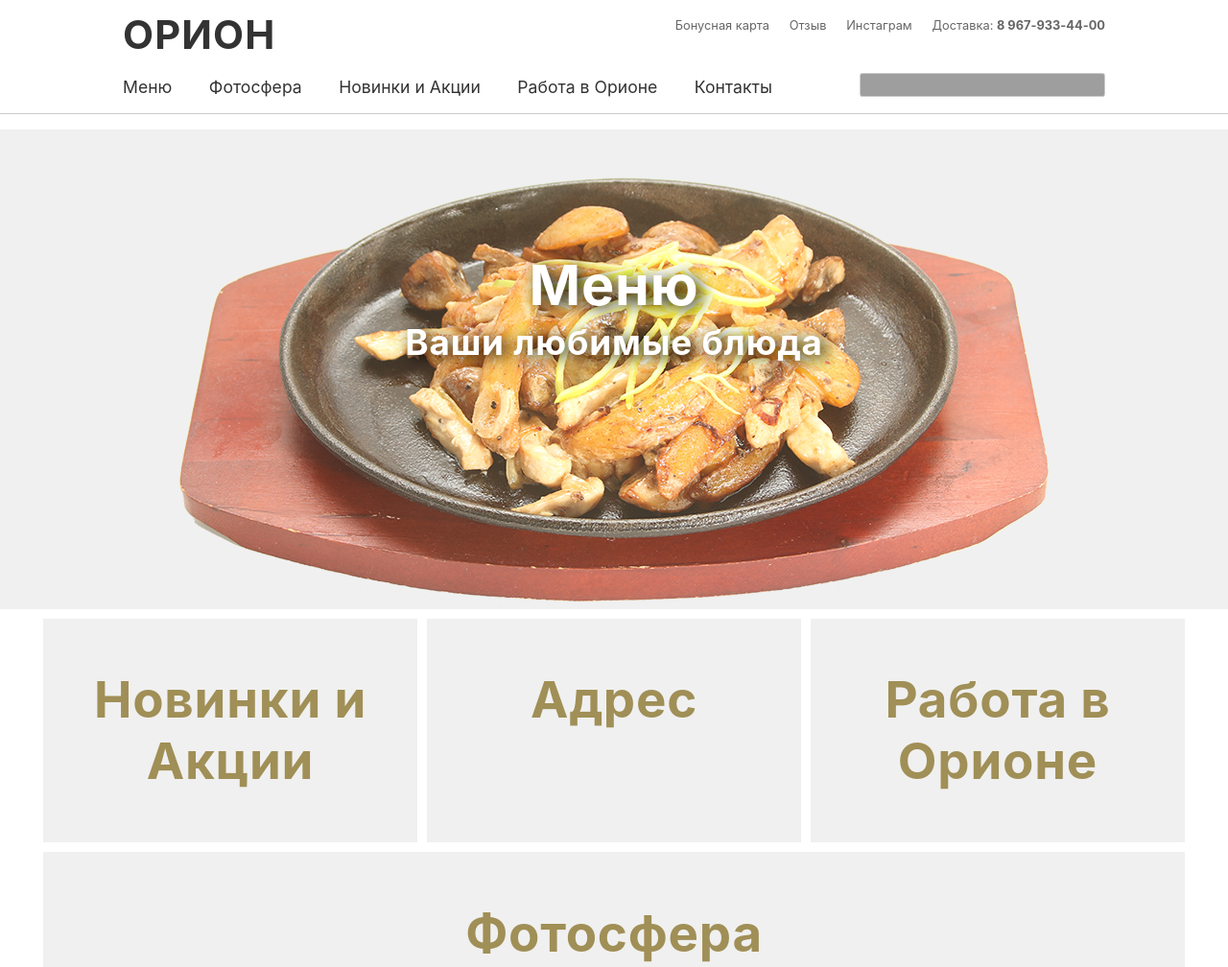
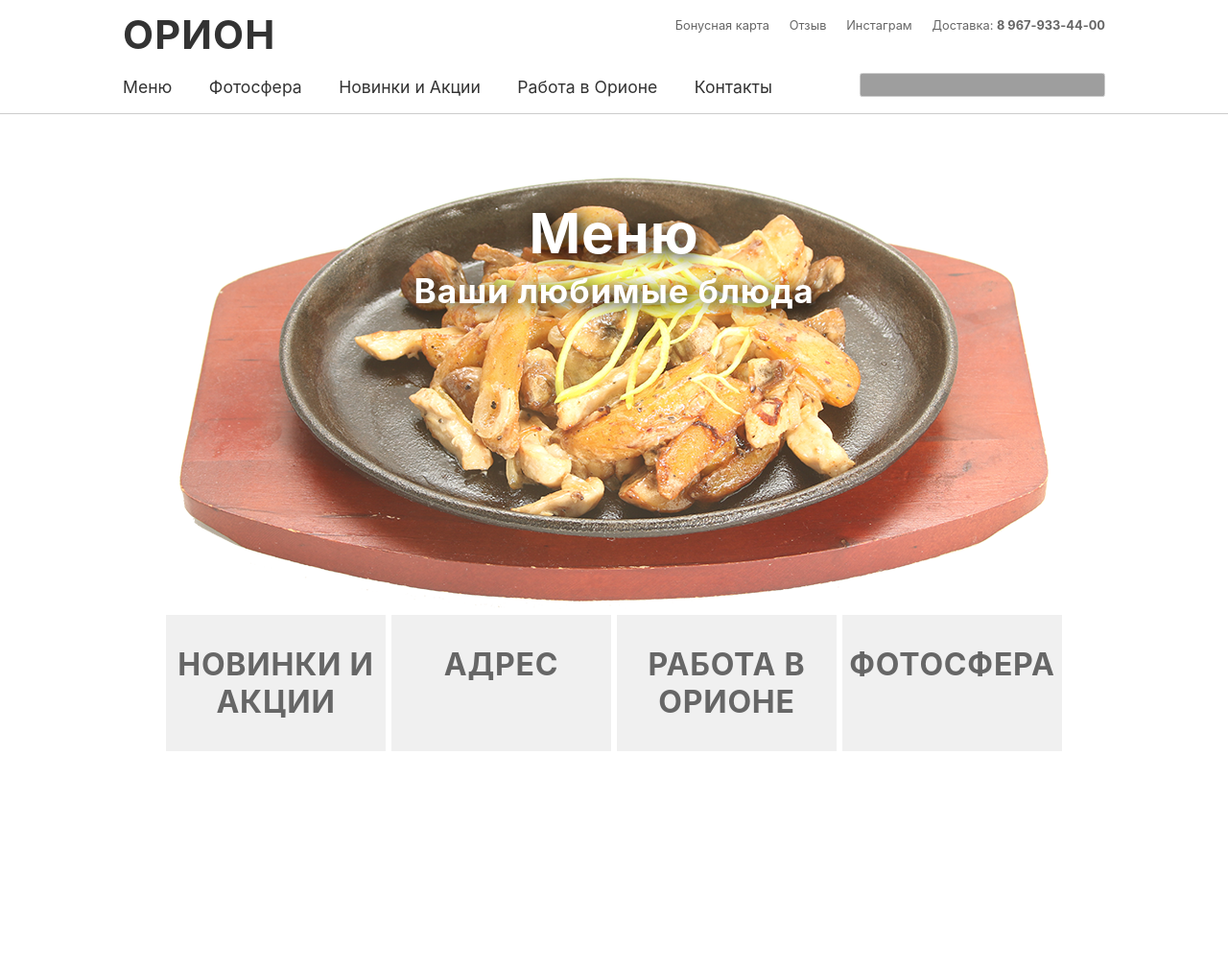
Before and after one commit to aporpa/Orionsky, a plain HTML site: page index.html in a window 1280 px wide. Shown: the top 1008 px of the page at 96% size. After the commit the page ends 800 px from the top, so only its background shows below. Drawn offline with Linux system fonts and the light colour scheme; grey boxes are pictures that could not be loaded.

Commit message:
Smaller blocks and colors

```diff
--- a/index.html
+++ b/index.html
@@ -31,7 +31,7 @@
 	</header>
 	<hr>
 	<div class="menu-wrap">
-		<div class="menu hvr-shutter-out-horizontal-slow">
+		<div class="menu hvr-shutter-out-horizontal-fast">
 			<p>Меню
 				<br>
 				<span>Ваши любимые блюда</span>
@@ -41,21 +41,20 @@
 	</div>
 	<div class="content">
 		<div class="new
-	 hvr-shutter-out-horizontal-fast">
-			<p>Новинки и Акции</p>
+	 hvr-shutter-out-horizontal-green">
+			<p>НОВИНКИ И АКЦИИ</p>
 		</div>
 		<div class="address
-	 hvr-shutter-out-horizontal-fast">
-			<p>Адрес</p>
+	 hvr-shutter-out-horizontal-orange">
+			<p>АДРЕС</p>
 		</div>
 		<div class="job
-	 hvr-shutter-out-horizontal-regular">
-			<p>Работа в Орионе</p>
+	 hvr-shutter-out-horizontal-blue">
+			<p>РАБОТА В ОРИОНЕ</p>
 		</div>
 		<div class="photo
-	 hvr-shutter-out-horizontal-slow">
-			<p>Фотосфера</p>
-			<p>Some difference</p>
+	 hvr-shutter-out-horizontal-pink">
+			<p>ФОТОСФЕРА</p>
 		</div>
 		<!-- <figure class="full-width">
 		<img src="http://photoblogstop.com/wp-content/uploads/2012/07/Sierra_HDR_Panorama_DFX8048_2280x819_Q40_wm_mini.jpg" alt="">
--- a/main.css
+++ b/main.css
@@ -5,9 +5,8 @@ body {
 		Helvetica, Arial, sans-serif;
 	letter-spacing: 0.05rem;
 
-	/*color: rgb(148,148,147);*/
-	/*color: rgb(51,51,51);*/
-	color: rgb(160,143,86);
+	/*color: rgb(160,143,86);*/
+	color: rgb(255,255,255);
 	margin: 0;
 }
 
@@ -48,7 +47,7 @@ h1.logo:hover {
 }
 
 p {
-	font-size: 3.3rem;
+	font-size: 2rem;
 	font-weight: bold;
 	-webkit-font-feature-settings: "kern" 1;
 	    -moz-font-feature-settings: "kern" 1;
@@ -132,12 +131,13 @@ header .header-minus p > b {
 	display: flex;
 
 	flex-flow: row wrap;
-	max-width: 1200px;
+	max-width: 940px;
 	margin: auto;
 	text-align: center;
+	color: rgb(102,102,102);
 }
 
-.content > div { margin: .3rem; }
+.content > div { margin: .2rem; }
 
 .menu-wrap {
 	display: -webkit-flex; display: -moz-flex;
@@ -145,7 +145,7 @@ header .header-minus p > b {
 	display: flex;
 	text-align: center;
 	margin-top: 1rem;
-	margin-bottom: .3rem;
+	margin-bottom: .2rem;
 }
 
 .menu {
@@ -179,24 +179,24 @@ header .header-minus p > b {
 }
 
 .menu p>span {
-	font-size: 2.3rem;
+	font-size: 2.2rem;
 }
 
 
-.photo { flex: 1 1 100%; }
-.new { flex: 1 2 0px; }
-.address { flex: 1 2 0px; }
-.job { flex: 1 1 0px; }
+.photo { flex: 1 1 150px; }
+.new { flex: 1 2 150px; min-height: 140px; }
+.address { flex: 1 2 150px; }
+.job { flex: 1 1 150px; }
 
 
-.full-width {
+/*.full-width {
   width: 100vw;
   position: relative;
   left: 50%;
   right: 50%;
   margin-left: -50vw;
   margin-right: -50vw;
-}
+}*/
 
 
 
@@ -204,8 +204,8 @@ header .header-minus p > b {
 
 
 
-
-.hvr-shutter-out-horizontal-fast {
+/*GREEN*/
+.hvr-shutter-out-horizontal-green {
 	display: inline-block;
 	vertical-align: middle;
 	-webkit-transform: translateZ(0);
@@ -216,7 +216,7 @@ header .header-minus p > b {
 	-moz-osx-font-smoothing: grayscale;
 	position: relative;
 
-	/*background: #e1e1e1;*/
+	/*background: rgb(240,240,240);*/
 	background: rgb(240,240,240);
 
 	-webkit-transition-property: color;
@@ -224,7 +224,7 @@ header .header-minus p > b {
 	-webkit-transition-duration: 0.23s;
 	transition-duration: 0.23s;
 }
-.hvr-shutter-out-horizontal-fast:before {
+.hvr-shutter-out-horizontal-green:before {
 	content: "";
 	position: absolute;
 	z-index: -1;
@@ -233,8 +233,8 @@ header .header-minus p > b {
 	left: 0;
 	right: 0;
 
-	/*background: #2098d1;*/
-	background: rgb(208,241,253);
+	/*background: rgb(208,241,253);*/
+	background: rgb(140,190,170);
 
 	-webkit-transform: scaleX(0);
 	transform: scaleX(0);
@@ -247,20 +247,26 @@ header .header-minus p > b {
 	-webkit-transition-timing-function: ease-out;
 	transition-timing-function: ease-out;
 }
-.hvr-shutter-out-horizontal-fast:hover { cursor: pointer; }
-.hvr-shutter-out-horizontal-fast:hover,
-.hvr-shutter-out-horizontal-fast:focus,
-.hvr-shutter-out-horizontal-fast:active {
+.hvr-shutter-out-horizontal-green:hover { cursor: pointer; }
+.hvr-shutter-out-horizontal-green:hover,
+.hvr-shutter-out-horizontal-green:focus,
+.hvr-shutter-out-horizontal-green:active {
 	color: white;
+	text-shadow: 7px 8px 15px rgba(0,0,0, .2);
 }
-.hvr-shutter-out-horizontal-fast:hover:before,
-.hvr-shutter-out-horizontal-fast:focus:before,
-.hvr-shutter-out-horizontal-fast:active:before {
+.hvr-shutter-out-horizontal-green:hover:before,
+.hvr-shutter-out-horizontal-green:focus:before,
+.hvr-shutter-out-horizontal-green:active:before {
 	-webkit-transform: scaleX(1);
 	transform: scaleX(1);
 }
 
-.hvr-shutter-out-horizontal-regular {
+
+
+/**/
+/*ORANGE*/
+/**/
+.hvr-shutter-out-horizontal-orange {
 	display: inline-block;
 	vertical-align: middle;
 	-webkit-transform: translateZ(0);
@@ -271,15 +277,15 @@ header .header-minus p > b {
 	-moz-osx-font-smoothing: grayscale;
 	position: relative;
 
-	/*background: #e1e1e1;*/
+	/*background: rgb(240,240,240);*/
 	background: rgb(240,240,240);
 
 	-webkit-transition-property: color;
 	transition-property: color;
-	-webkit-transition-duration: 0.35s;
-	transition-duration: 0.35s;
+	-webkit-transition-duration: 0.23s;
+	transition-duration: 0.23s;
 }
-.hvr-shutter-out-horizontal-regular:before {
+.hvr-shutter-out-horizontal-orange:before {
 	content: "";
 	position: absolute;
 	z-index: -1;
@@ -288,8 +294,8 @@ header .header-minus p > b {
 	left: 0;
 	right: 0;
 
-	/*background: #2098d1;*/
-	background: rgb(208,241,253);
+	/*background: rgb(208,241,253);*/
+	background: rgb(248,211,151);
 
 	-webkit-transform: scaleX(0);
 	transform: scaleX(0);
@@ -297,25 +303,31 @@ header .header-minus p > b {
 	transform-origin: 50%;
 	-webkit-transition-property: transform;
 	transition-property: transform;
-	-webkit-transition-duration: 0.35s;
-	transition-duration: 0.35s;
+	-webkit-transition-duration: 0.23s;
+	transition-duration: 0.23s;
 	-webkit-transition-timing-function: ease-out;
 	transition-timing-function: ease-out;
 }
-.hvr-shutter-out-horizontal-regular:hover { cursor: pointer; }
-.hvr-shutter-out-horizontal-regular:hover,
-.hvr-shutter-out-horizontal-regular:focus,
-.hvr-shutter-out-horizontal-regular:active {
+.hvr-shutter-out-horizontal-orange:hover { cursor: pointer; }
+.hvr-shutter-out-horizontal-orange:hover,
+.hvr-shutter-out-horizontal-orange:focus,
+.hvr-shutter-out-horizontal-orange:active {
 	color: white;
+	text-shadow: 7px 8px 15px rgba(0,0,0, .2);
 }
-.hvr-shutter-out-horizontal-regular:hover:before,
-.hvr-shutter-out-horizontal-regular:focus:before,
-.hvr-shutter-out-horizontal-regular:active:before {
+.hvr-shutter-out-horizontal-orange:hover:before,
+.hvr-shutter-out-horizontal-orange:focus:before,
+.hvr-shutter-out-horizontal-orange:active:before {
 	-webkit-transform: scaleX(1);
 	transform: scaleX(1);
 }
 
-.hvr-shutter-out-horizontal-slow {
+
+
+/**/
+/*BLUE*/
+/**/
+.hvr-shutter-out-horizontal-blue {
 	display: inline-block;
 	vertical-align: middle;
 	-webkit-transform: translateZ(0);
@@ -326,15 +338,15 @@ header .header-minus p > b {
 	-moz-osx-font-smoothing: grayscale;
 	position: relative;
 
-	/*background: #e1e1e1;*/
+	/*background: rgb(240,240,240);*/
 	background: rgb(240,240,240);
 
 	-webkit-transition-property: color;
 	transition-property: color;
-	-webkit-transition-duration: 0.4;
-	transition-duration: 0.4;
+	-webkit-transition-duration: 0.23s;
+	transition-duration: 0.23s;
 }
-.hvr-shutter-out-horizontal-slow:before {
+.hvr-shutter-out-horizontal-blue:before {
 	content: "";
 	position: absolute;
 	z-index: -1;
@@ -343,8 +355,9 @@ header .header-minus p > b {
 	left: 0;
 	right: 0;
 
-	/*background: #2098d1;*/
-	background: rgb(208,241,253);
+	/*background: rgb(208,241,253);*/
+	background: rgb(173,217,237);
+
 
 	-webkit-transform: scaleX(0);
 	transform: scaleX(0);
@@ -352,20 +365,84 @@ header .header-minus p > b {
 	transform-origin: 50%;
 	-webkit-transition-property: transform;
 	transition-property: transform;
-	-webkit-transition-duration: 0.4s;
-	transition-duration: 0.4s;
+	-webkit-transition-duration: 0.23s;
+	transition-duration: 0.23s;
 	-webkit-transition-timing-function: ease-out;
 	transition-timing-function: ease-out;
 }
-.hvr-shutter-out-horizontal-slow:hover { cursor: pointer; }
-.hvr-shutter-out-horizontal-slow:hover,
-.hvr-shutter-out-horizontal-slow:focus,
-.hvr-shutter-out-horizontal-slow:active {
+.hvr-shutter-out-horizontal-blue:hover { cursor: pointer; }
+.hvr-shutter-out-horizontal-blue:hover,
+.hvr-shutter-out-horizontal-blue:focus,
+.hvr-shutter-out-horizontal-blue:active {
 	color: white;
+	text-shadow: 7px 8px 15px rgba(0,0,0, .2);
 }
-.hvr-shutter-out-horizontal-slow:hover:before,
-.hvr-shutter-out-horizontal-slow:focus:before,
-.hvr-shutter-out-horizontal-slow:active:before {
+.hvr-shutter-out-horizontal-blue:hover:before,
+.hvr-shutter-out-horizontal-blue:focus:before,
+.hvr-shutter-out-horizontal-blue:active:before {
 	-webkit-transform: scaleX(1);
 	transform: scaleX(1);
 }
+
+
+
+
+/**/
+/*PINK*/
+/**/
+.hvr-shutter-out-horizontal-pink {
+	display: inline-block;
+	vertical-align: middle;
+	-webkit-transform: translateZ(0);
+	transform: translateZ(0);
+	box-shadow: 0 0 1px rgba(0, 0, 0, 0);
+	-webkit-backface-visibility: hidden;
+	backface-visibility: hidden;
+	-moz-osx-font-smoothing: grayscale;
+	position: relative;
+
+	/*background: rgb(240,240,240);*/
+	background: rgb(240,240,240);
+
+	-webkit-transition-property: color;
+	transition-property: color;
+	-webkit-transition-duration: 0.23s;
+	transition-duration: 0.23s;
+}
+.hvr-shutter-out-horizontal-pink:before {
+	content: "";
+	position: absolute;
+	z-index: -1;
+	top: 0;
+	bottom: 0;
+	left: 0;
+	right: 0;
+
+	/*background: rgb(208,241,253);*/
+	background: rgb(233,204,212);
+
+
+	-webkit-transform: scaleX(0);
+	transform: scaleX(0);
+	-webkit-transform-origin: 50%;
+	transform-origin: 50%;
+	-webkit-transition-property: transform;
+	transition-property: transform;
+	-webkit-transition-duration: 0.23s;
+	transition-duration: 0.23s;
+	-webkit-transition-timing-function: ease-out;
+	transition-timing-function: ease-out;
+}
+.hvr-shutter-out-horizontal-pink:hover { cursor: pointer; }
+.hvr-shutter-out-horizontal-pink:hover,
+.hvr-shutter-out-horizontal-pink:focus,
+.hvr-shutter-out-horizontal-pink:active {
+	color: white;
+	text-shadow: 7px 8px 15px rgba(0,0,0, .2);
+}
+.hvr-shutter-out-horizontal-pink:hover:before,
+.hvr-shutter-out-horizontal-pink:focus:before,
+.hvr-shutter-out-horizontal-pink:active:before {
+	-webkit-transform: scaleX(1);
+	transform: scaleX(1);
+}
```
Also changed, not shown: README.md.
